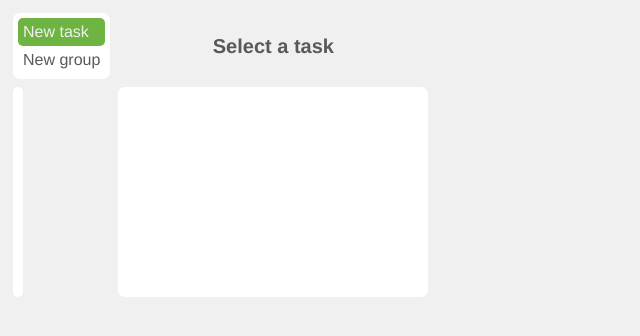
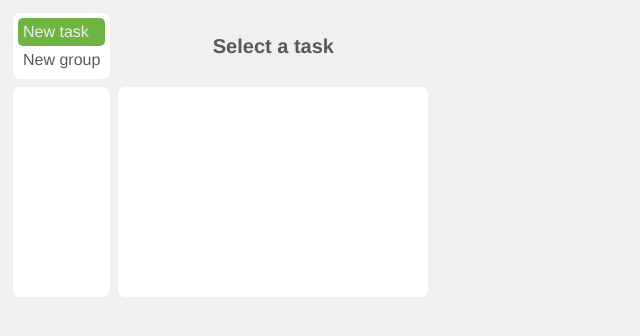
Before and after one commit to overlisted/subtask, a React (Create React App) app: page / in a window 1280 px wide. Shown: the top 336 px of the page, without its empty margins (0-640 px from the left). Built offline with nearby package versions, Linux system fonts and the light colour scheme.

Commit message:
make task list fill available space (not perfect)

```diff
--- a/src/app.css
+++ b/src/app.css
@@ -10,7 +10,7 @@ body {
   display: grid;
   grid-gap: 2px;
   grid-template-columns: max-content max-content;
-  grid-template-rows: max-content max-content;
+  grid-template-rows: auto max-content;
   grid-template-areas:
     "buttons title"
     "lists details";
@@ -51,6 +51,10 @@ span.not-important {
 .all-tasks-actions {
   display: flex;
   grid-area: buttons;
+}
+
+.task-list {
+  width: 100%;
 }
 
 .task-details {
```
